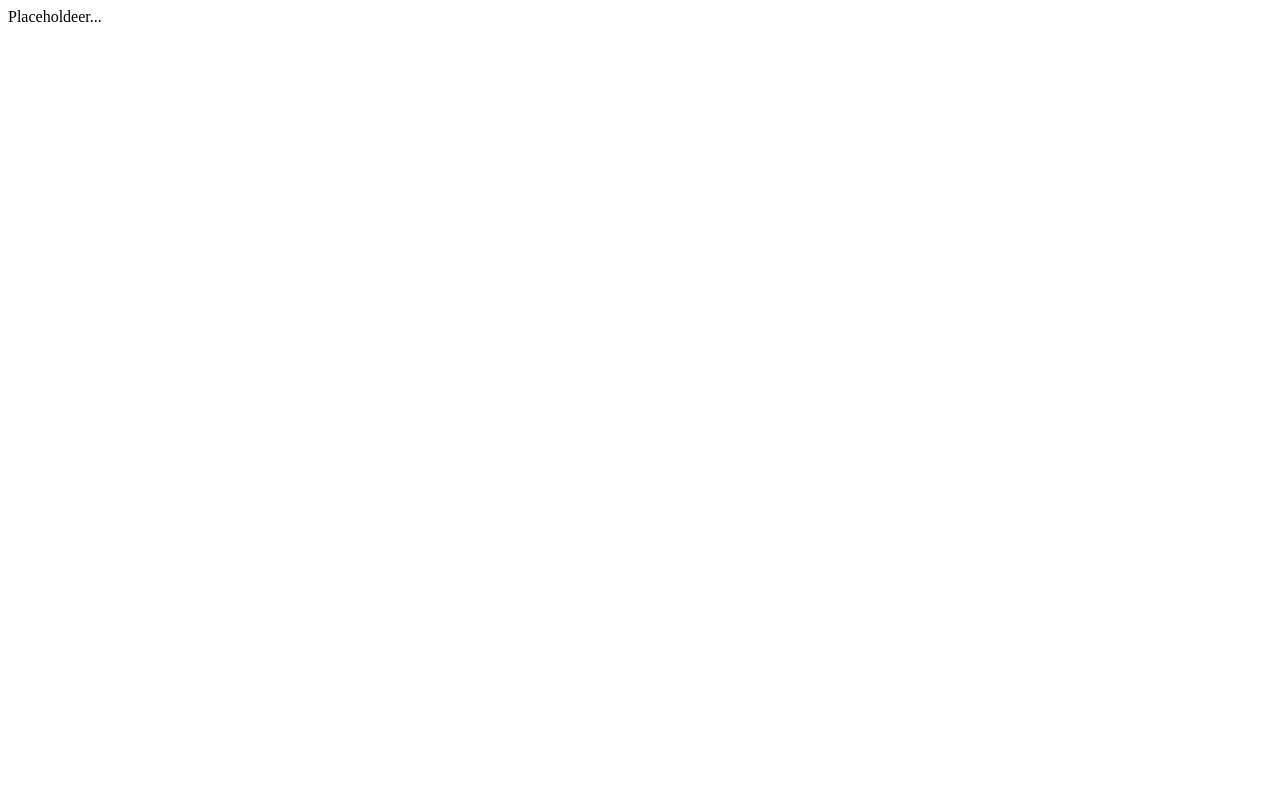
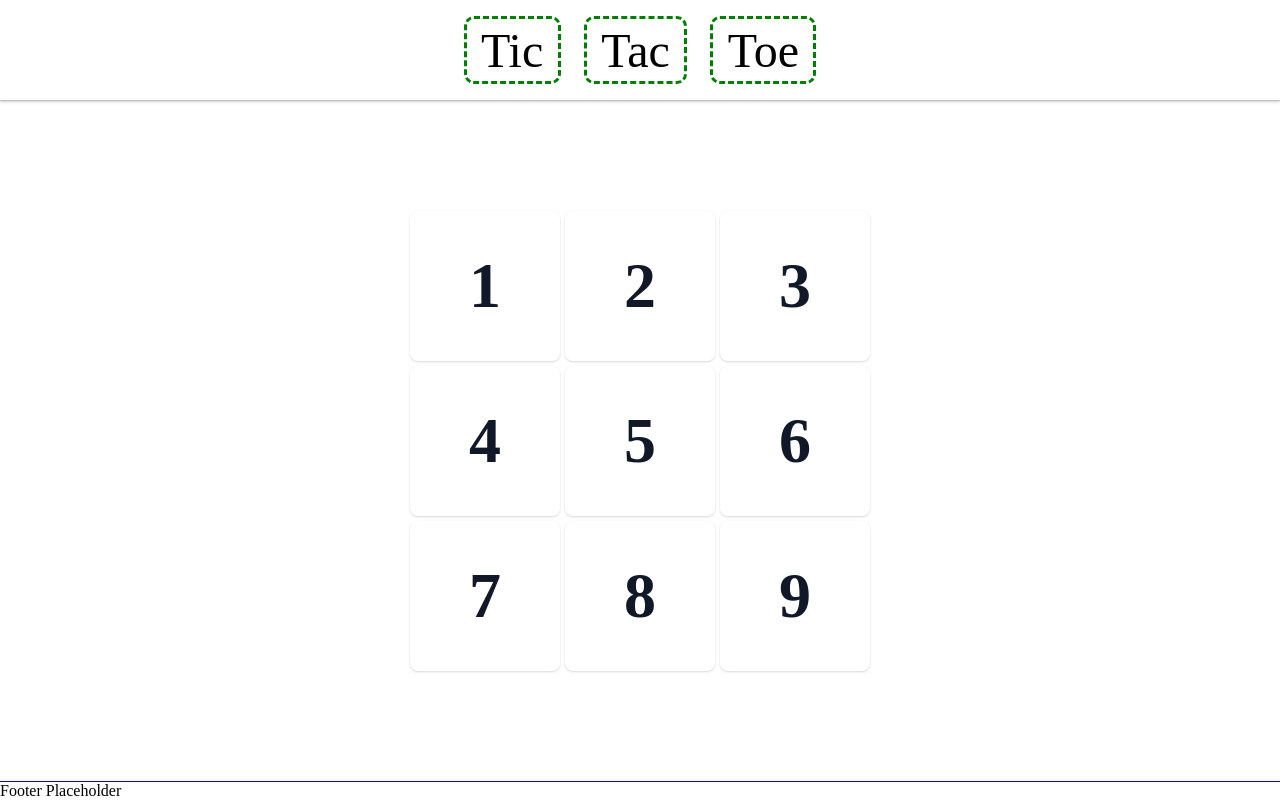
Before and after one commit to Andrefe91/js_project_TicTacToe, a plain HTML site: page index.html in a window 1280 px wide. Drawn offline with Linux system fonts and the light colour scheme.

Commit message:
Basic HTML and CSS

```diff
--- a/index.html
+++ b/index.html
@@ -8,7 +8,36 @@
     <script src="javascript/script.js"></script>
 </head>
 <body>
-    <span>Placeholdeer...</span>
+    <!-- Main Container -->
+    <div class="main_container">
 
+        <!-- Header -->
+        <header class="header">
+            <div class="title">
+                <span>Tic</span> <span>Tac</span> <span>Toe</span>
+            </div>
+        </header>
+
+        <!-- Section -->
+        <section class="game">
+            <div class="game container">
+                <div class="cell valid" id="1" position="[0,0]">1</div>
+                <div class="cell valid" id="2" position="[0,1]">2</div>
+                <div class="cell valid" id="3" position="[0,2]">3</div>
+                <div class="cell valid" id="4" position="[1,0]">4</div>
+                <div class="cell valid" id="5" position="[1,1]">5</div>
+                <div class="cell valid" id="6" position="[1,2]">6</div>
+                <div class="cell valid" id="7" position="[2,0]">7</div>
+                <div class="cell valid" id="8" position="[2,1]">8</div>
+                <div class="cell valid" id="9" position="[2,2]">9</div>
+            </div>
+        </section>
+
+        <!-- Footer -->
+        <footer class="footer">
+            <div>Footer Placeholder</div>
+        </footer>
+
+    </div>
 </body>
 </html>
--- a/style/style.css
+++ b/style/style.css
@@ -0,0 +1,110 @@
+/* Css Reset */
+
+html, body, div, span, applet, object, iframe,
+h1, h2, h3, h4, h5, h6, p, blockquote, pre,
+a, abbr, acronym, address, big, cite, code,
+del, dfn, em, img, ins, kbd, q, s, samp,
+small, strike, strong, sub, sup, tt, var,
+b, u, i, center,
+dl, dt, dd, ol, ul, li,
+fieldset, form, label, legend,
+table, caption, tbody, tfoot, thead, tr, th, td,
+article, aside, canvas, details, embed,
+figure, figcaption, footer, header, hgroup,
+menu, nav, output, ruby, section, summary,
+time, mark, audio, video {
+	margin: 0;
+	padding: 0;
+	border: 0;
+	font-size: 100%;
+	font: inherit;
+	vertical-align: baseline;
+}
+
+/* All */
+:root {
+    font-size: 16px;
+}
+
+
+body {
+    height: 100vh;
+}
+
+/* Main Container */
+.main_container {
+    display: flex;
+    flex-direction: column;
+    /* outline: 1px solid red; */
+    align-items: stretch;
+    height: 100vh;
+
+}
+
+/* Header */
+header {
+    display: flex;
+    align-items: center;
+    justify-content: center;
+    height: 100px;
+    box-shadow: rgba(60, 64, 67, 0.3) 0px 1px 2px 0px, rgba(60, 64, 67, 0.15) 0px 1px 3px 1px;
+}
+
+header span {
+    font-size: 3em;
+    margin: 0 0.2em 0 0.2em;
+    padding: 0.1em 0.3em 0.1em 0.3em;
+    border: 3px solid green;
+    border-radius: 10px;
+    border-style: dashed;
+}
+
+/* Section */
+.game {
+    display: flex;
+    align-content: center;
+    justify-content: center;
+    flex: 1;
+}
+
+.game.container {
+    display: grid;
+    grid-template-columns: repeat(3, minmax(50px, 150px));
+    grid-template-rows: repeat(3, minmax(50px, 150px));
+    gap: 5px;
+
+}
+
+.cell {
+    display: flex;
+    justify-content: center;
+    align-items: center;
+    background-color: #FFFFFF;
+    border: 0;
+    border-radius: .5rem;
+    box-sizing: border-box;
+    color: #111827;
+    font-size: 4rem;
+    font-weight: 600;
+    line-height: 1.25rem;
+    padding: .75rem 1rem;
+    box-shadow: 0 1px 3px 0 rgba(0, 0, 0, 0.1), 0 1px 2px 0 rgba(0, 0, 0, 0.06);
+    user-select: none;
+    -webkit-user-select: none;
+    touch-action: manipulation;
+
+}
+
+.cell.valid {
+    &:hover {
+        background-color: rgb(249,250,251);
+        cursor: pointer;
+        border: 1px solid rgb(189, 189, 189);
+    }
+}
+
+
+/* Footer */
+footer {
+    outline: 1px solid blue;
+}
```
